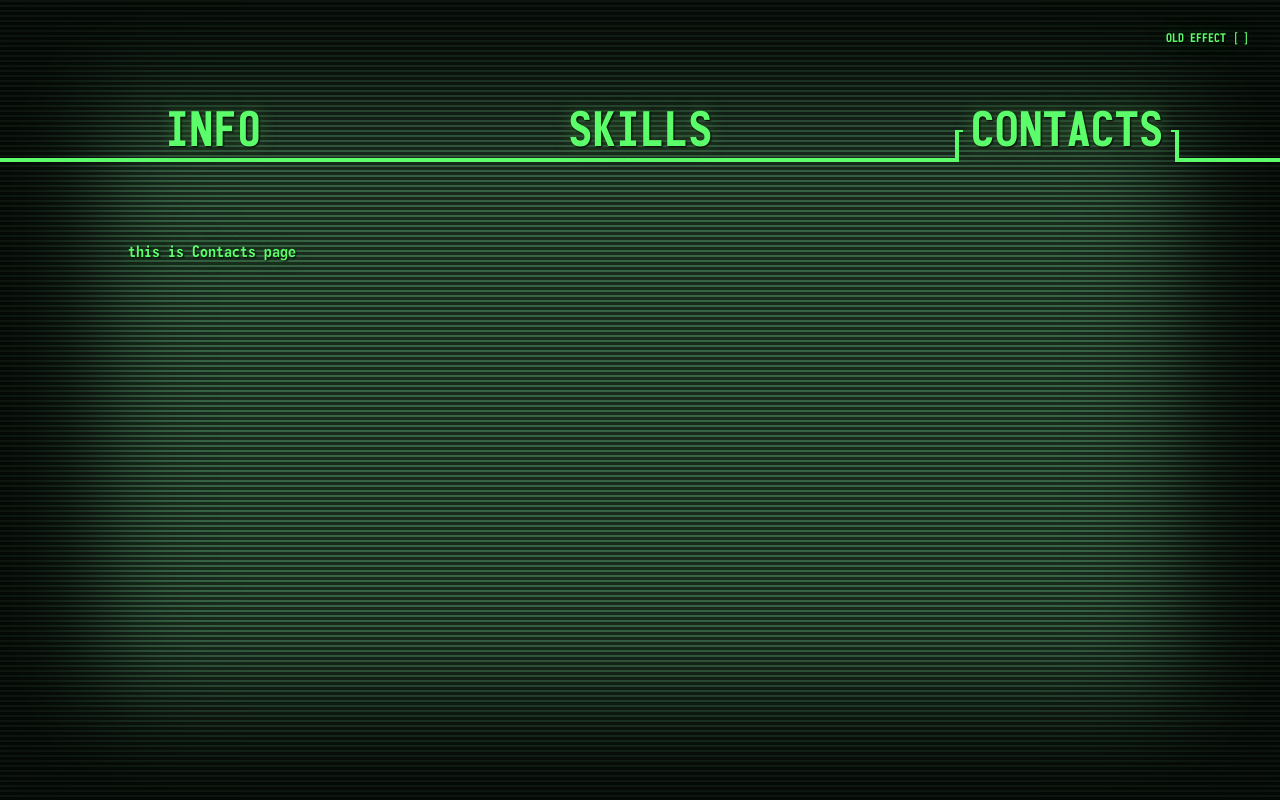
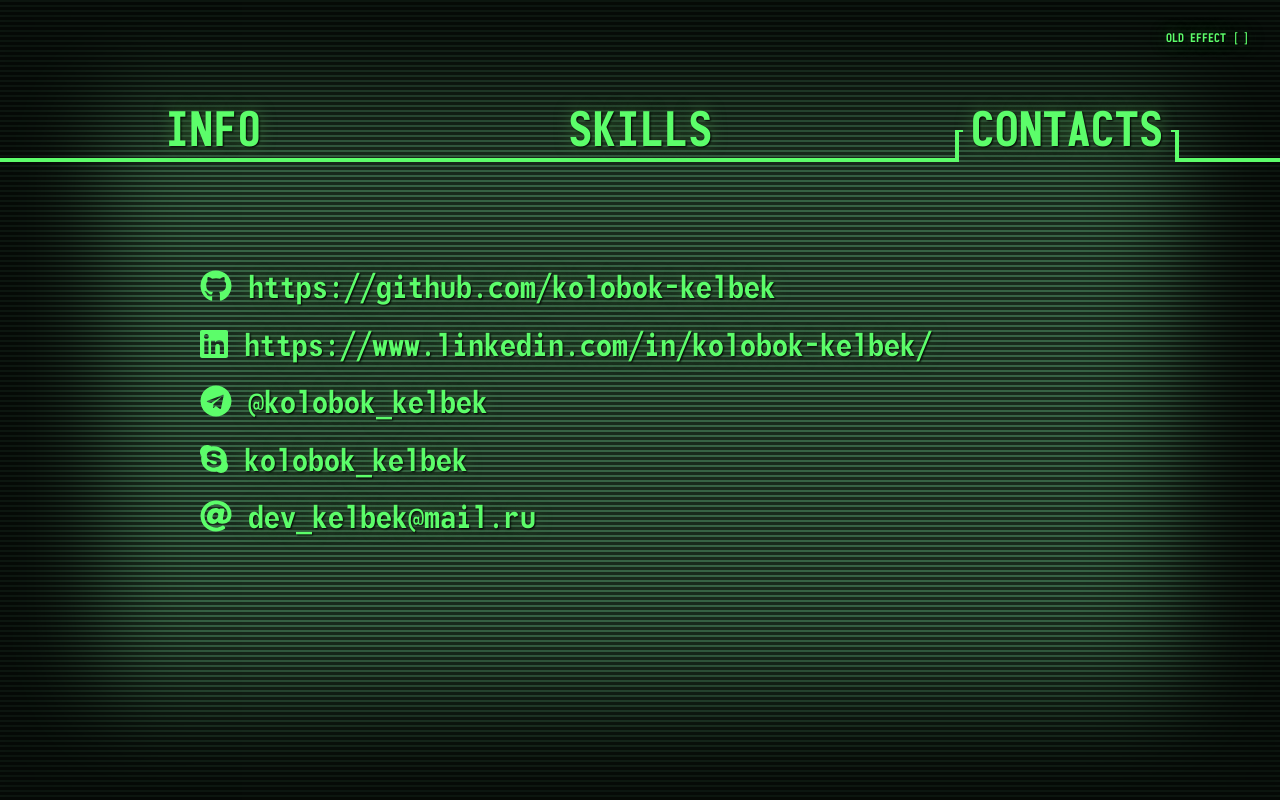
Before and after one commit to kolobok-kelbek/me, a React (Create React App) app: page /contacts in a window 1280 px wide. Built offline with nearby package versions, Linux system fonts and the light colour scheme.

Commit message:
add font awesome brands and fill contacts page

```diff
--- a/package.json
+++ b/package.json
@@ -5,6 +5,7 @@
   "homepage": "http://kolobok-kelbek.github.io/me",
   "dependencies": {
     "@fortawesome/fontawesome-svg-core": "^1.2.28",
+    "@fortawesome/free-brands-svg-icons": "^5.13.0",
     "@fortawesome/free-solid-svg-icons": "^5.13.0",
     "@fortawesome/react-fontawesome": "^0.1.9",
     "@testing-library/jest-dom": "^4.2.4",
--- a/src/pages/Contacts/Contacts.css
+++ b/src/pages/Contacts/Contacts.css
@@ -0,0 +1,31 @@
+.ContactsPage {
+    font-size: 2rem;
+}
+
+.ContactsPage ul li {
+    list-style: none;
+    line-height: 1.8;
+}
+
+.ContactsPage ul li::before,
+.ContactsPage ul li::after {
+    content: '';
+    display: inline-block;
+    width: 2rem;
+}
+
+.ContactsPage ul li:hover::before {
+    content: '[';
+    width: 2rem;
+}
+
+.ContactsPage ul li:hover::after {
+    content: ']';
+    margin-left: 1rem;
+    width: 2rem;
+}
+
+.ContactsPage ul li a {
+    color: inherit;
+    text-decoration: none;
+}
--- a/src/pages/Contacts/Contacts.js
+++ b/src/pages/Contacts/Contacts.js
@@ -1,10 +1,40 @@
 import React from 'react';
 import './Contacts.css';
+import { FontAwesomeIcon } from '@fortawesome/react-fontawesome';
+import { faAt, faDev } from '@fortawesome/free-solid-svg-icons'
+import { faGithub, faLinkedin, faTelegram, faSkype, faGoogle } from '@fortawesome/free-brands-svg-icons';
 
 function Contacts() {
   return (
-    <p> this is Contacts page
-    </p>
+    <div className="ContactsPage">
+      <ul>
+        <li>
+          <a href="https://github.com/kolobok-kelbek" target="_blank">
+            <FontAwesomeIcon icon={faGithub} /> https://github.com/kolobok-kelbek
+          </a>
+        </li>
+        <li>
+          <a href="https://www.linkedin.com/in/kolobok-kelbek/" target="_blank">
+            <FontAwesomeIcon icon={faLinkedin} /> https://www.linkedin.com/in/kolobok-kelbek/
+          </a>
+        </li>
+        <li>
+          <a href="tg://resolve?domain=kolobok_kelbek" target="_blank">
+            <FontAwesomeIcon icon={faTelegram} /> @kolobok_kelbek
+          </a>
+        </li>
+        <li>
+          <a href="skype:kolobok_kelbek?userinfo" target="_blank">
+            <FontAwesomeIcon icon={faSkype} /> kolobok_kelbek
+          </a>
+        </li>
+        <li>
+          <a href="mailto:dev_kelbek@mail.ru" target="_blank">
+            <FontAwesomeIcon icon={faAt} /> dev_kelbek@mail.ru
+          </a>
+        </li>
+      </ul>
+    </div>
   );
 }
 
```
Also changed, not shown: 1 other file (tests, documents, lock files or other folders).
